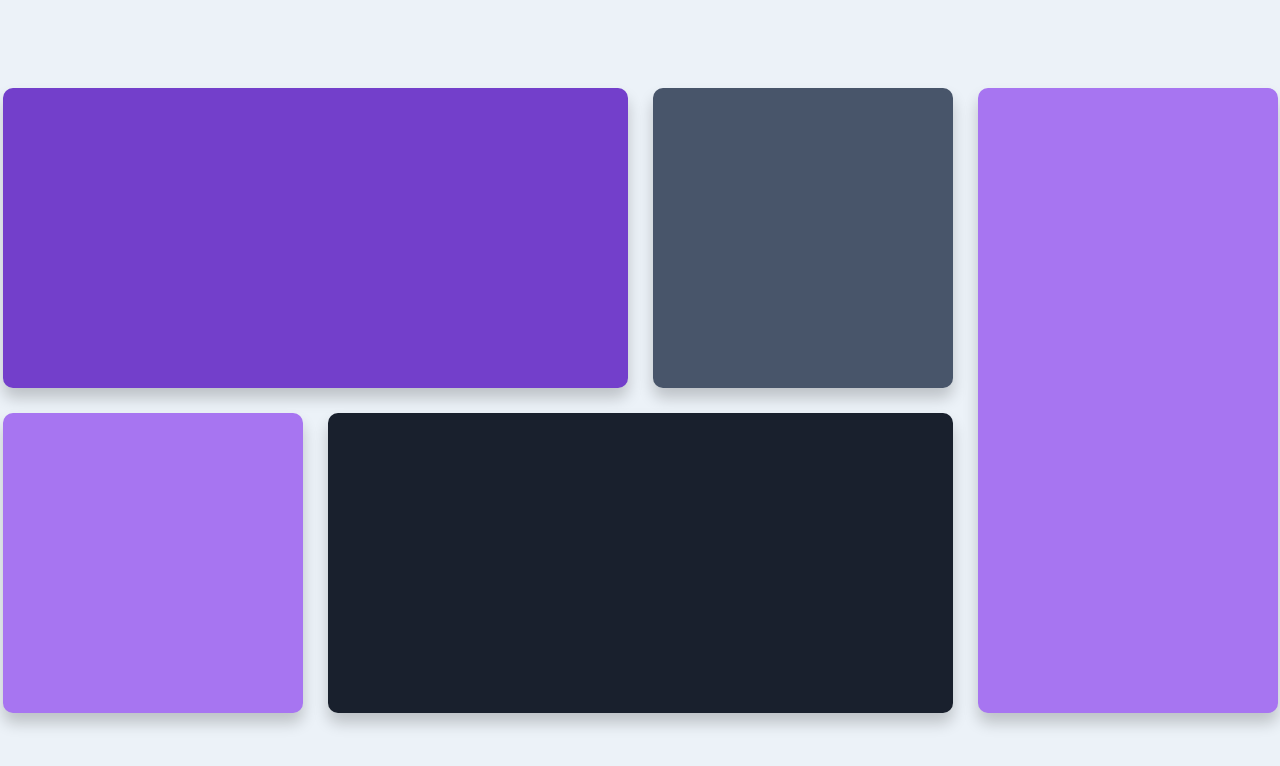
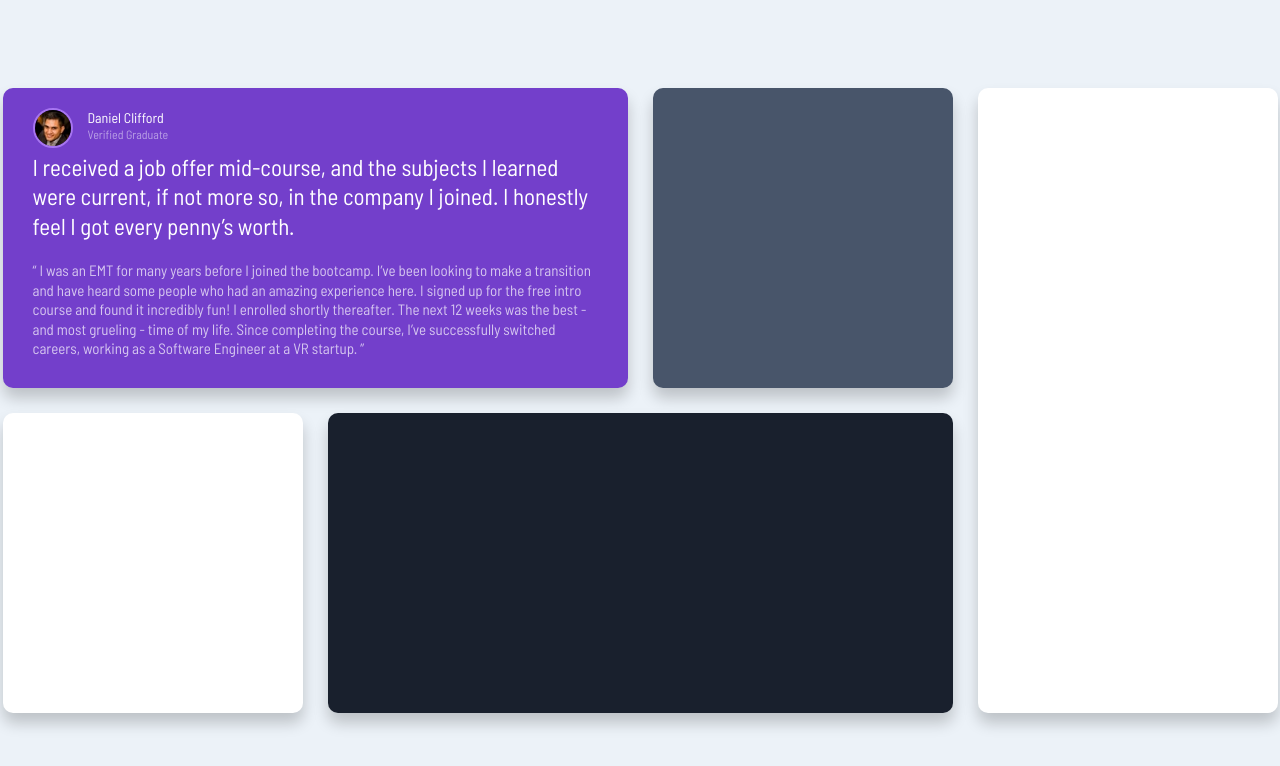
Before and after one commit to bryanloyd/FrontEnd-Mentor---Testimonials-Grid-Section, a plain HTML site: page index.html in a window 1280 px wide. Drawn offline with Linux system fonts and the light colour scheme.

Commit message:
First Element Completed

```diff
--- a/index.html
+++ b/index.html
@@ -5,7 +5,7 @@
   <meta name="viewport" content="width=device-width, initial-scale=1.0">
   <link rel="icon" type="image/png" sizes="32x32" href="./images/favicon-32x32.png">
   <link rel="preconnect" href="https://fonts.gstatic.com">
-  <link href="https://fonts.googleapis.com/css2?family=Barlow+Semi+Condensed:wght@500;600&display=swap" rel="stylesheet">
+  <link href="https://fonts.googleapis.com/css2?family=Barlow+Semi+Condensed:display=swap" rel="stylesheet">
   <title>Frontend Mentor | [Challenge Name Here]</title>
   <link rel="stylesheet" href="./scripts/normalize.css">
   <link rel="stylesheet" href="./scripts/style.css">
@@ -14,7 +14,19 @@
 <body>
   <div class="container">
     <div class="box-1">
+      <div class="heading">
+        <img src="./images/image-daniel.jpg" alt="photo of graduate Daniel Clifford" width="40px">
+        <h3>Daniel Clifford</h3>
+        <span>Verified Graduate</span>
+      </div>
 
+      <h2>I received a job offer mid-course, and the subjects I learned were current, if not more so,
+      in the company I joined. I honestly feel I got every penny’s worth.</h2>
+      <p>“ I was an EMT for many years before I joined the bootcamp. I’ve been looking to make a
+      transition and have heard some people who had an amazing experience here. I signed up
+      for the free intro course and found it incredibly fun! I enrolled shortly thereafter.
+      The next 12 weeks was the best - and most grueling - time of my life. Since completing
+      the course, I’ve successfully switched careers, working as a Software Engineer at a VR startup. ”</p>
     </div>
     <div class="box-2">
 
--- a/scripts/style.css
+++ b/scripts/style.css
@@ -17,8 +17,21 @@ body {
   font-size: 1.3rem;
   height: 100vh;
   justify-content: center;
-  line-height: 1.5;
   width: 100vw;
+}
+
+h2 {
+  font-weight: 400;
+  font-size: 2.3rem;
+  line-height: 1.3;
+  margin-top: 5px;
+}
+
+p {
+  font-weight: 300;
+  font-size: 1.5rem;
+  line-height: 1.3;
+  opacity: 70%;
 }
 
 .container {
@@ -41,12 +54,14 @@ body {
   width: 100%;
   height: 100;
   box-shadow: 0 10px 15px rgba(0, 0, 0, 0.2);
+  padding: 20px 30px 0 30px;
 }
 
 .box-1 {
   background-color: #733fcb;
   grid-column: 1 / 3;
   grid-row: 1 / 2;
+  color: #fff;
 }
 
 .box-2 {
@@ -56,13 +71,13 @@ body {
 }
 
 .box-3 {
-  background-color: #a775f1;
+  background-color: #fff;
   grid-column: 4 / 5;
   grid-row: 1 / 3;
 }
 
 .box-4 {
-  background-color: #a775f1;
+  background-color: #fff;
   grid-column: 1 / 2;
   grid-row: 2 / 3;
 }
@@ -72,3 +87,33 @@ body {
   grid-column: 2 / 4;
   grid-row: 2 / 3;
 }
+
+.heading {
+  width: 100%;
+  overflow: hidden;
+}
+
+.heading img {
+  border-radius: 50%;
+  border: 2px solid #a775f1;
+  float: left;
+  margin-right: 15px;
+}
+
+.heading h3,
+.heading span {
+  margin-left: 15px;
+  display: block;
+  margin: 2px 0 0 0;
+}
+
+.heading h3 {
+  font-weight: 500;
+  font-size: 1.4rem;
+}
+
+.heading span {
+  font-weight: 500;
+  font-size: 1.2rem;
+  opacity: 50%;
+}
```
